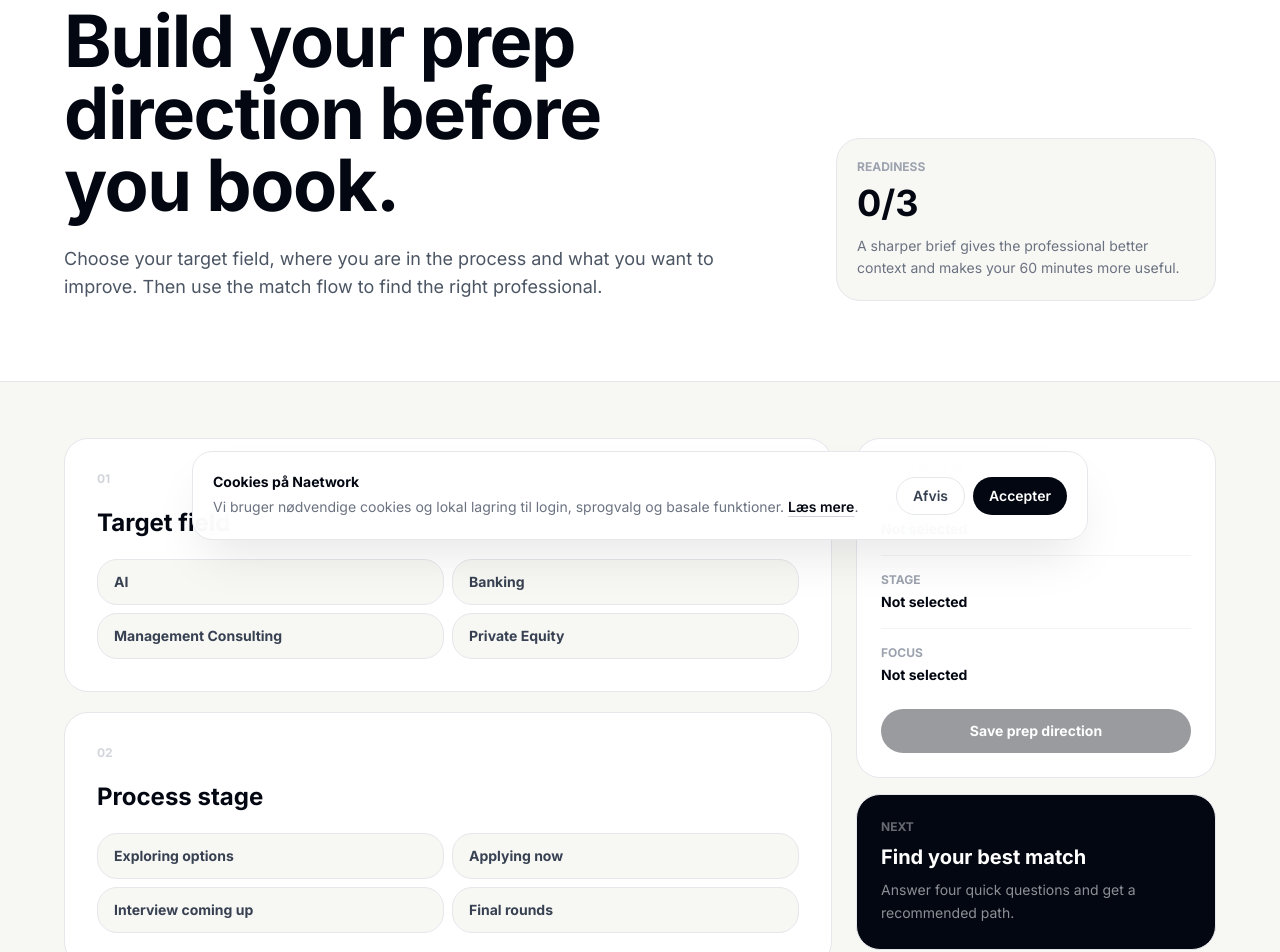
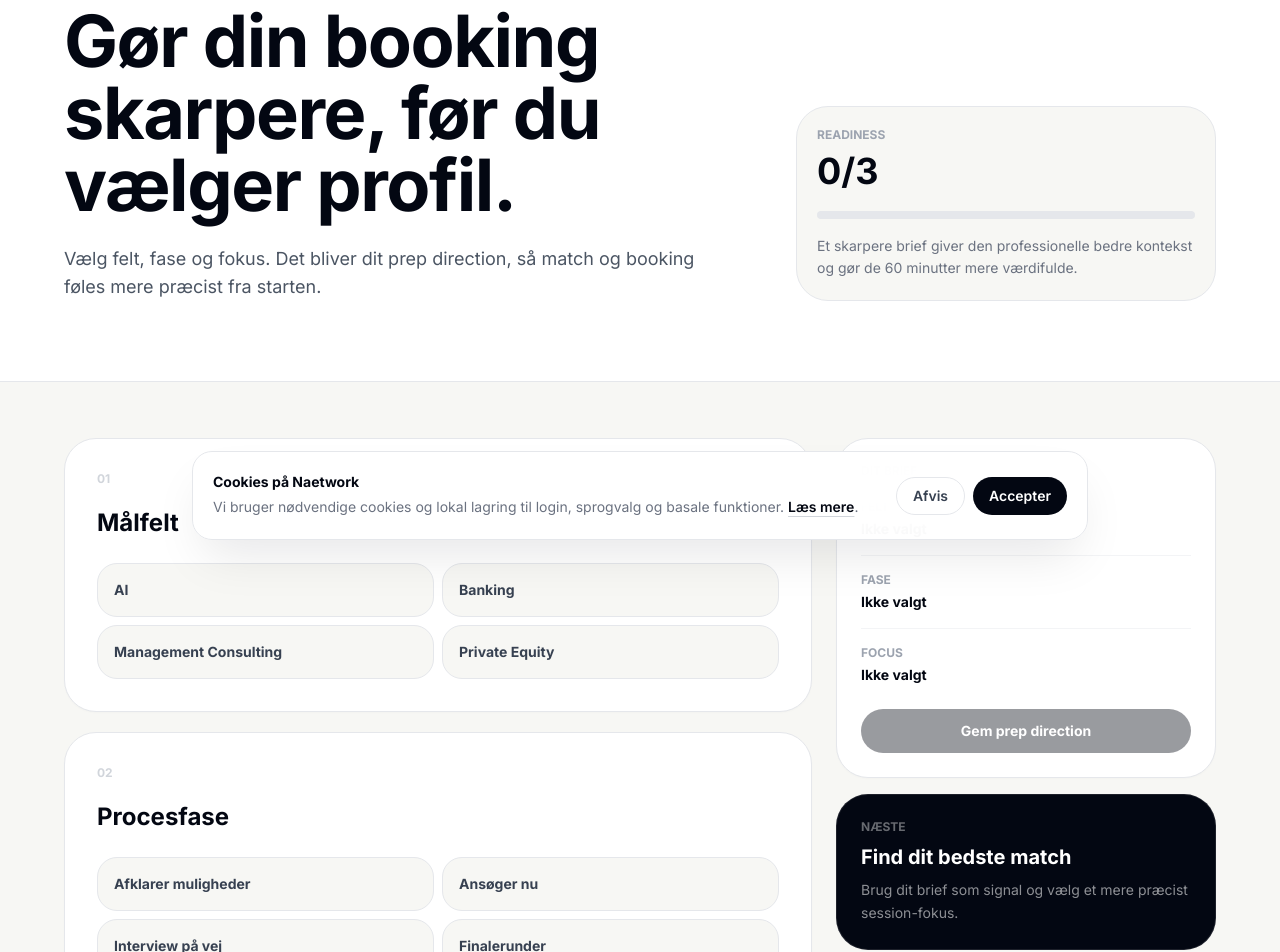
Before and after one commit to mikkelstreet-png/Naetwork, a Next.js app: page /onboarding in a window 1280 px wide. Shown: the part 240-1192 px from the top of the page. Built offline with nearby package versions, Linux system fonts and the light colour scheme; no server answers.

Commit message:
Redesign candidate onboarding flow

```diff
--- a/app/onboarding/page.tsx
+++ b/app/onboarding/page.tsx
@@ -2,66 +2,89 @@
 
 import { useMemo, useState } from 'react';
 import Link from 'next/link';
+import { useLanguage } from '@/context/LanguageContext';
 
-const FIELDS = ['AI', 'Banking', 'Management Consulting', 'Private Equity'];
-const STAGES = ['Exploring options', 'Applying now', 'Interview coming up', 'Final rounds'];
-const FOCUSES = ['CV / LinkedIn', 'Interview Prep', 'Case Prep', 'Banking Technicals', 'Consulting Cases', 'PE / Investment Case', 'AI Career Strategy', 'Career Direction'];
+function labelsFor(isDa: boolean) {
+  return {
+    fields: ['AI', 'Banking', 'Management Consulting', 'Private Equity'],
+    stages: isDa ? ['Afklarer muligheder', 'Ansøger nu', 'Interview på vej', 'Finalerunder'] : ['Exploring options', 'Applying now', 'Interview coming up', 'Final rounds'],
+    focuses: ['CV / LinkedIn', 'Interview Prep', 'Case Prep', 'Banking Technicals', 'Consulting Cases', 'PE / Investment Case', 'AI Career Strategy', 'Career Direction'],
+  };
+}
 
 export default function CandidateOnboardingPage() {
+  const { lang } = useLanguage();
+  const isDa = lang === 'da';
+  const labels = labelsFor(isDa);
   const [field, setField] = useState('');
   const [stage, setStage] = useState('');
   const [focus, setFocus] = useState('');
   const [saved, setSaved] = useState(false);
 
   const readiness = useMemo(() => [field, stage, focus].filter(Boolean).length, [field, stage, focus]);
+  const progress = (readiness / 3) * 100;
 
   function savePlan() {
     localStorage.setItem('naetwork_candidate_onboarding', JSON.stringify({ field, stage, focus, savedAt: new Date().toISOString() }));
     setSaved(true);
   }
 
+  const groups = [
+    { label: '01', title: isDa ? 'Målfelt' : 'Target field', value: field, setValue: setField, options: labels.fields },
+    { label: '02', title: isDa ? 'Procesfase' : 'Process stage', value: stage, setValue: setStage, options: labels.stages },
+    { label: '03', title: isDa ? 'Primært fokus' : 'Primary focus', value: focus, setValue: setFocus, options: labels.focuses },
+  ];
+
   return (
-    <main className="min-h-screen bg-[#f7f7f4] pt-16">
+    <main className="page-shell">
       <section className="border-b border-gray-200 bg-white px-5 py-14 sm:px-8 md:py-20">
         <div className="mx-auto max-w-6xl">
-          <p className="mb-5 text-xs font-black uppercase text-gray-400">Candidate onboarding</p>
-          <div className="grid gap-10 lg:grid-cols-[1fr_380px] lg:items-end">
+          <div className="grid gap-10 lg:grid-cols-[1fr_420px] lg:items-end">
             <div>
-              <h1 className="max-w-4xl text-5xl font-black leading-[0.96] tracking-tight text-gray-950 text-balance md:text-7xl">
-                Build your prep direction before you book.
+              <p className="kicker mb-5">Candidate operating brief</p>
+              <h1 className="display-xl max-w-4xl">
+                {isDa ? 'Gør din booking skarpere, før du vælger profil.' : 'Make your booking sharper before choosing a profile.'}
               </h1>
-              <p className="mt-6 max-w-2xl text-base leading-relaxed text-gray-600 md:text-lg">
-                Choose your target field, where you are in the process and what you want to improve. Then use the match flow to find the right professional.
+              <p className="body-lg mt-6 max-w-2xl">
+                {isDa
+                  ? 'Vælg felt, fase og fokus. Det bliver dit prep direction, så match og booking føles mere præcist fra starten.'
+                  : 'Choose field, stage and focus. This becomes your prep direction, so matching and booking feel more precise from the start.'}
               </p>
             </div>
-            <div className="rounded-3xl border border-gray-200 bg-[#f7f7f4] p-5">
-              <p className="text-xs font-black uppercase text-gray-400">Readiness</p>
+            <div className="premium-panel p-5">
+              <p className="kicker">{isDa ? 'Readiness' : 'Readiness'}</p>
               <p className="mt-2 text-4xl font-black text-gray-950">{readiness}/3</p>
-              <p className="mt-3 text-sm leading-relaxed text-gray-500">A sharper brief gives the professional better context and makes your 60 minutes more useful.</p>
+              <div className="mt-5 h-2 overflow-hidden rounded-full bg-gray-200">
+                <div className="h-full rounded-full bg-gray-950 transition-all" style={{ width: `${progress}%` }} />
+              </div>
+              <p className="mt-4 text-sm leading-relaxed text-gray-500">
+                {isDa ? 'Et skarpere brief giver den professionelle bedre kontekst og gør de 60 minutter mere værdifulde.' : 'A sharper brief gives the professional better context and makes the 60 minutes more valuable.'}
+              </p>
             </div>
           </div>
         </div>
       </section>
 
       <section className="px-5 py-10 sm:px-8 md:py-14">
-        <div className="mx-auto grid max-w-6xl gap-6 lg:grid-cols-[1fr_360px]">
+        <div className="mx-auto grid max-w-6xl gap-6 lg:grid-cols-[1fr_380px]">
           <div className="space-y-5">
-            {[
-              { label: '01', title: 'Target field', value: field, setValue: setField, options: FIELDS },
-              { label: '02', title: 'Process stage', value: stage, setValue: setStage, options: STAGES },
-              { label: '03', title: 'Primary focus', value: focus, setValue: setFocus, options: FOCUSES },
-            ].map((group) => (
-              <section key={group.title} className="rounded-3xl border border-gray-200 bg-white p-6 md:p-8">
-                <p className="text-xs font-black text-gray-300">{group.label}</p>
-                <h2 className="mt-5 text-2xl font-black text-gray-950">{group.title}</h2>
-                <div className="mt-5 grid gap-2 sm:grid-cols-2">
+            {groups.map((group) => (
+              <section key={group.title} className="premium-card p-6 md:p-8">
+                <div className="flex items-start justify-between gap-4">
+                  <div>
+                    <p className="text-xs font-black text-gray-300">{group.label}</p>
+                    <h2 className="mt-5 text-2xl font-black text-gray-950">{group.title}</h2>
+                  </div>
+                  {group.value && <span className="rounded-full bg-gray-950 px-3 py-1.5 text-xs font-black text-white">Selected</span>}
+                </div>
+                <div className="mt-6 grid gap-2 sm:grid-cols-2">
                   {group.options.map((option) => {
                     const selected = group.value === option;
                     return (
                       <button
                         key={option}
                         onClick={() => { group.setValue(option); setSaved(false); }}
-                        className={`rounded-2xl border px-4 py-3 text-left text-sm font-bold transition-colors ${selected ? 'border-gray-950 bg-gray-950 text-white' : 'border-gray-200 bg-[#f7f7f4] text-gray-700 hover:border-gray-950 hover:bg-white'}`}
+                        className={`rounded-2xl border px-4 py-4 text-left text-sm font-bold transition-colors ${selected ? 'border-gray-950 bg-gray-950 text-white' : 'border-gray-200 bg-[#f7f7f4] text-gray-700 hover:border-gray-950 hover:bg-white'}`}
                       >
                         {option}
                       </button>
@@ -73,13 +96,13 @@ export default function CandidateOnboardingPage() {
           </div>
 
           <aside className="space-y-4 lg:sticky lg:top-24 lg:h-fit">
-            <div className="rounded-3xl border border-gray-200 bg-white p-6">
-              <p className="text-xs font-black uppercase text-gray-400">Your prep plan</p>
+            <div className="premium-card p-6">
+              <p className="kicker">{isDa ? 'Dit brief' : 'Your prep brief'}</p>
               <div className="mt-5 space-y-4">
                 {[
-                  ['Field', field || 'Not selected'],
-                  ['Stage', stage || 'Not selected'],
-                  ['Focus', focus || 'Not selected'],
+                  [isDa ? 'Felt' : 'Field', field || (isDa ? 'Ikke valgt' : 'Not selected')],
+                  [isDa ? 'Fase' : 'Stage', stage || (isDa ? 'Ikke valgt' : 'Not selected')],
+                  ['Focus', focus || (isDa ? 'Ikke valgt' : 'Not selected')],
                 ].map(([label, value]) => (
                   <div key={label} className="border-t border-gray-100 pt-4 first:border-t-0 first:pt-0">
                     <p className="text-xs font-bold uppercase text-gray-400">{label}</p>
@@ -92,14 +115,16 @@ export default function CandidateOnboardingPage() {
                 disabled={readiness < 3}
                 className="mt-6 w-full rounded-full bg-gray-950 px-5 py-3 text-sm font-bold text-white transition-colors hover:bg-gray-800 disabled:cursor-not-allowed disabled:opacity-40"
               >
-                Save prep direction
+                {isDa ? 'Gem prep direction' : 'Save prep direction'}
               </button>
-              {saved && <p className="mt-3 text-center text-xs font-bold text-emerald-700">Saved locally on this device.</p>}
+              {saved && <p className="mt-3 text-center text-xs font-bold text-emerald-700">{isDa ? 'Gemt lokalt på denne enhed.' : 'Saved locally on this device.'}</p>}
             </div>
-            <Link href="/match" className="block rounded-3xl border border-gray-200 bg-gray-950 p-6 text-white transition-colors hover:bg-gray-900">
-              <p className="text-xs font-black uppercase text-white/40">Next</p>
-              <p className="mt-2 text-xl font-black">Find your best match</p>
-              <p className="mt-2 text-sm leading-relaxed text-white/55">Answer four quick questions and get a recommended path.</p>
+            <Link href="/match" className="block dark-panel p-6 transition-colors hover:bg-gray-900">
+              <p className="text-xs font-black uppercase text-white/40">{isDa ? 'Næste' : 'Next'}</p>
+              <p className="mt-2 text-xl font-black">{isDa ? 'Find dit bedste match' : 'Find your best match'}</p>
+              <p className="mt-2 text-sm leading-relaxed text-white/55">
+                {isDa ? 'Brug dit brief som signal og vælg et mere præcist session-fokus.' : 'Use your brief as signal and choose a sharper session focus.'}
+              </p>
             </Link>
           </aside>
         </div>
```
